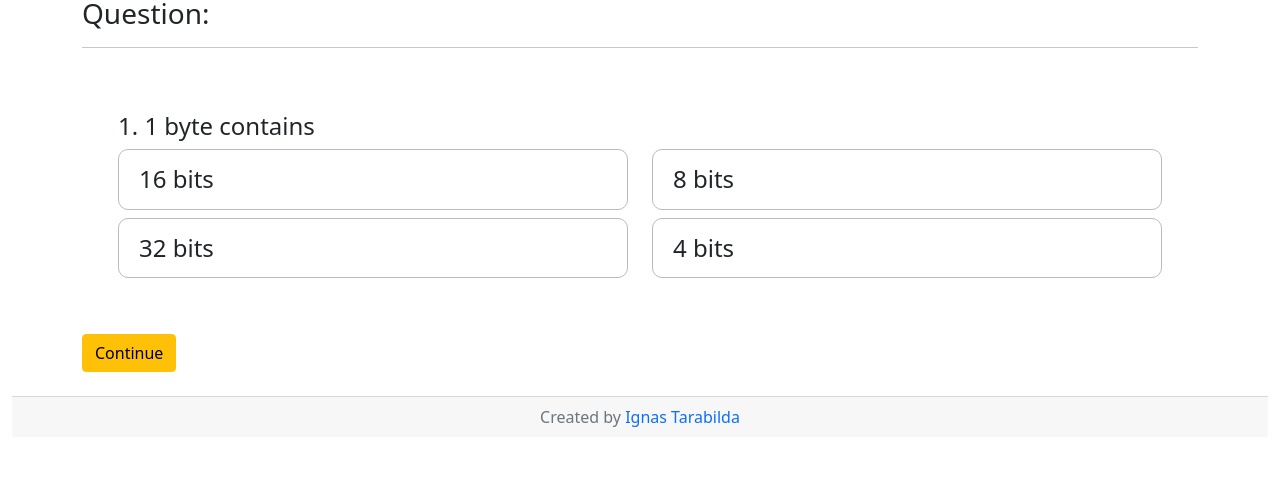
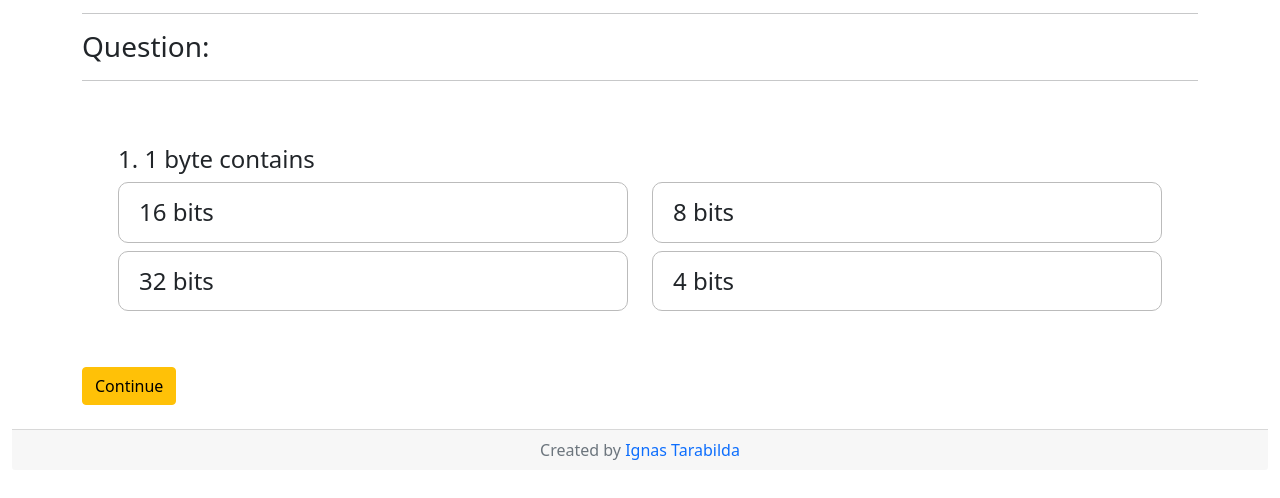
Before and after one commit to hosse25uv/Quiz, a plain HTML site: page index.html in a window 1280 px wide. Both pictures are taken after a click on the button "Start Quiz". Shown: the part 282-780 px from the top of the page. Drawn offline with nearby package versions, Linux system fonts and the light colour scheme.

Commit message:
Update index.html

```diff
--- a/index.html
+++ b/index.html
@@ -183,7 +183,7 @@
                 </div>
             </div><!-- progress area -->
             <div class="row">
-                <div class="container">
+                <div class="container"><hr>
                 <div class="alert alert-danger"
                     ng-show="quiz.error">
                     Error! You have not answered all of the questions!
```
